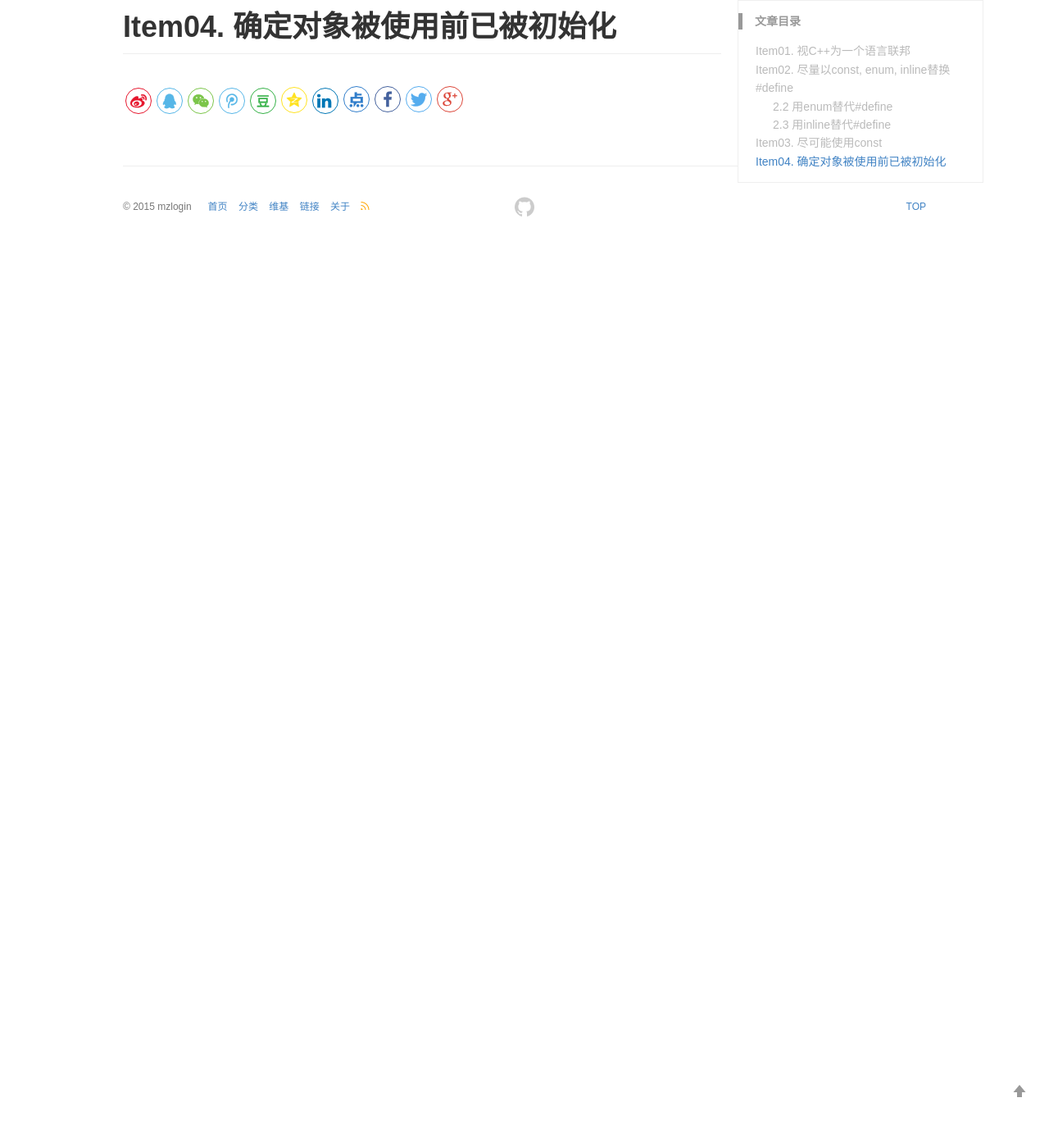
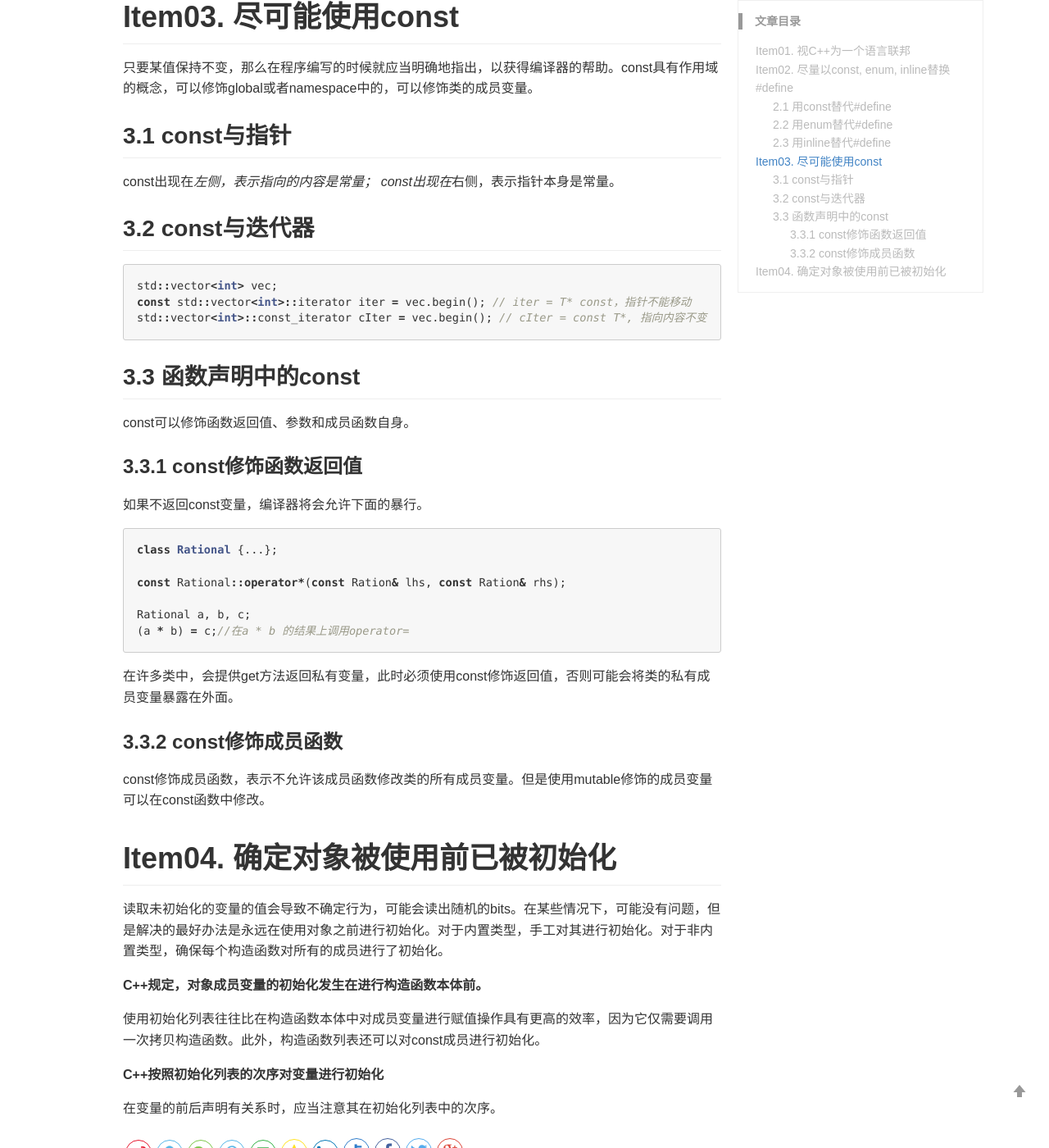
Before and after one commit to ShengfaZhu/ShengfaZhu.github.io, a Jekyll site: the page built from _posts/2019-06-25-effective-cpp-accustoming-yourself-to-cpp.md, in a window 1280 px wide and 1400 px high, scrolled down 2166 px. Shown: the whole window at 82% size. Built offline with Jekyll 4.4.1, drawn with Linux system fonts in a browser that asks for light colours; comment, search, counter and statistics services are not loaded; before the commit the page ends 2467 px from its top, so only the background shows below that; some of the changed text lies outside the part shown.

Commit message:
add contents to post

````diff
--- a/_posts/2019-06-25-effective-cpp-accustoming-yourself-to-cpp.md
+++ b/_posts/2019-06-25-effective-cpp-accustoming-yourself-to-cpp.md
@@ -21,21 +21,25 @@ C++由C语言发展而来，最早的名字为C with Classes，带类的C++。
 应当指出#define是一种预处理，在编译器开始处理源码之前，预处理器就会将ASPECT_RATIO移走，将其全部替代为1.653
 - 如过有与之相关的保错，错误信息将不会出现任何ASPECT_RATIO，define还可能会出现意外的错误
 - 如果ASPECT_RATIO出现了多次，则1.653也会出现很多次，可能会比const定义的方式更多的码。
+
 ```cpp
 #define ASPECT_RATIO 1.653
 
 const double Aspect_ratio = 1.653;
 ```
+
 ## 2.1 用const替代#define
 
 在定义一般的常数量的时候，完全可以用const代替#define，有两种特殊的情况，需要处理。
 
 当定义**常量指针**时，需要用两个const声明指针和指向内容均为常量。
+
 ```cpp
 const char* const authorName = "Scott Meyers";
 ```
 
 当定义**类的专属常量**时，需要将常量的作用域限定在类内，并且保证该常量只有一份实体。需要定为static成员，并加上const。#define是没有作用域的概念的，当然也就不能提供任何封装性。
+
 ```cpp
 class GamePlayer {
 private:
@@ -43,6 +47,7 @@ private:
     int score[NumTurns];
 };
 ```
+
 ## 2.2 用enum替代#define
 
 在某些特殊的时候，需要定义一个真正意义的常量，而不是const那种，可以采用"enum hack"的技术。enum hack从行为上更像define而不是const，取一个const的地址的合法的，而去一个enum和define地址是不合法的。
@@ -73,4 +78,50 @@ inline void callWithMax(const T& a, const T& b) {
 
 # Item03. 尽可能使用const
 
+只要某值保持不变，那么在程序编写的时候就应当明确地指出，以获得编译器的帮助。const具有作用域的概念，可以修饰global或者namespace中的，可以修饰类的成员变量。
+
+## 3.1 const与指针
+
+const出现在*左侧，表示指向的内容是常量；
+const出现在*右侧，表示指针本身是常量。
+
+## 3.2 const与迭代器
+
+```cpp
+std::vector<int> vec;
+const std::vector<int>::iterator iter = vec.begin(); // iter = T* const，指针不能移动
+std::vector<int>::const_iterator cIter = vec.begin(); // cIter = const T*, 指向内容不变
+```
+
+## 3.3 函数声明中的const
+
+const可以修饰函数返回值、参数和成员函数自身。
+
+### 3.3.1 const修饰函数返回值
+
+如果不返回const变量，编译器将会允许下面的暴行。
+```cpp
+class Rational {...};
+
+const Rational::operator*(const Ration& lhs, const Ration& rhs);
+
+Rational a, b, c;
+(a * b) = c;//在a * b 的结果上调用operator=
+```
+在许多类中，会提供get方法返回私有变量，此时必须使用const修饰返回值，否则可能会将类的私有成员变量暴露在外面。
+
+### 3.3.2 const修饰成员函数
+
+const修饰成员函数，表示不允许该成员函数修改类的所有成员变量。但是使用mutable修饰的成员变量可以在const函数中修改。
+
 # Item04. 确定对象被使用前已被初始化
+
+读取未初始化的变量的值会导致不确定行为，可能会读出随机的bits。在某些情况下，可能没有问题，但是解决的最好办法是永远在使用对象之前进行初始化。对于内置类型，手工对其进行初始化。对于非内置类型，确保每个构造函数对所有的成员进行了初始化。
+
+**C++规定，对象成员变量的初始化发生在进行构造函数本体前。**
+
+使用初始化列表往往比在构造函数本体中对成员变量进行赋值操作具有更高的效率，因为它仅需要调用一次拷贝构造函数。此外，构造函数列表还可以对const成员进行初始化。
+
+**C++按照初始化列表的次序对变量进行初始化**
+
+在变量的前后声明有关系时，应当注意其在初始化列表中的次序。
````
